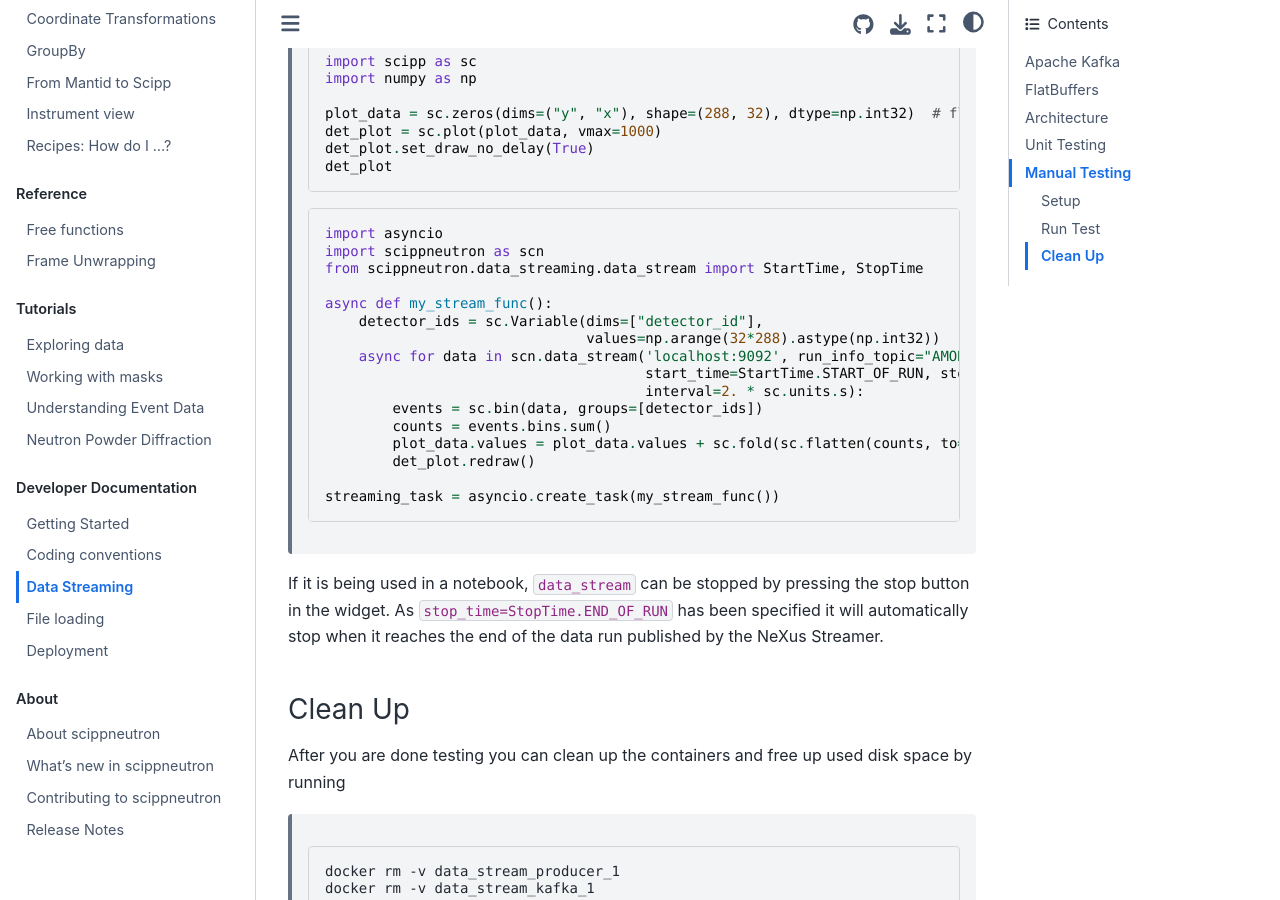
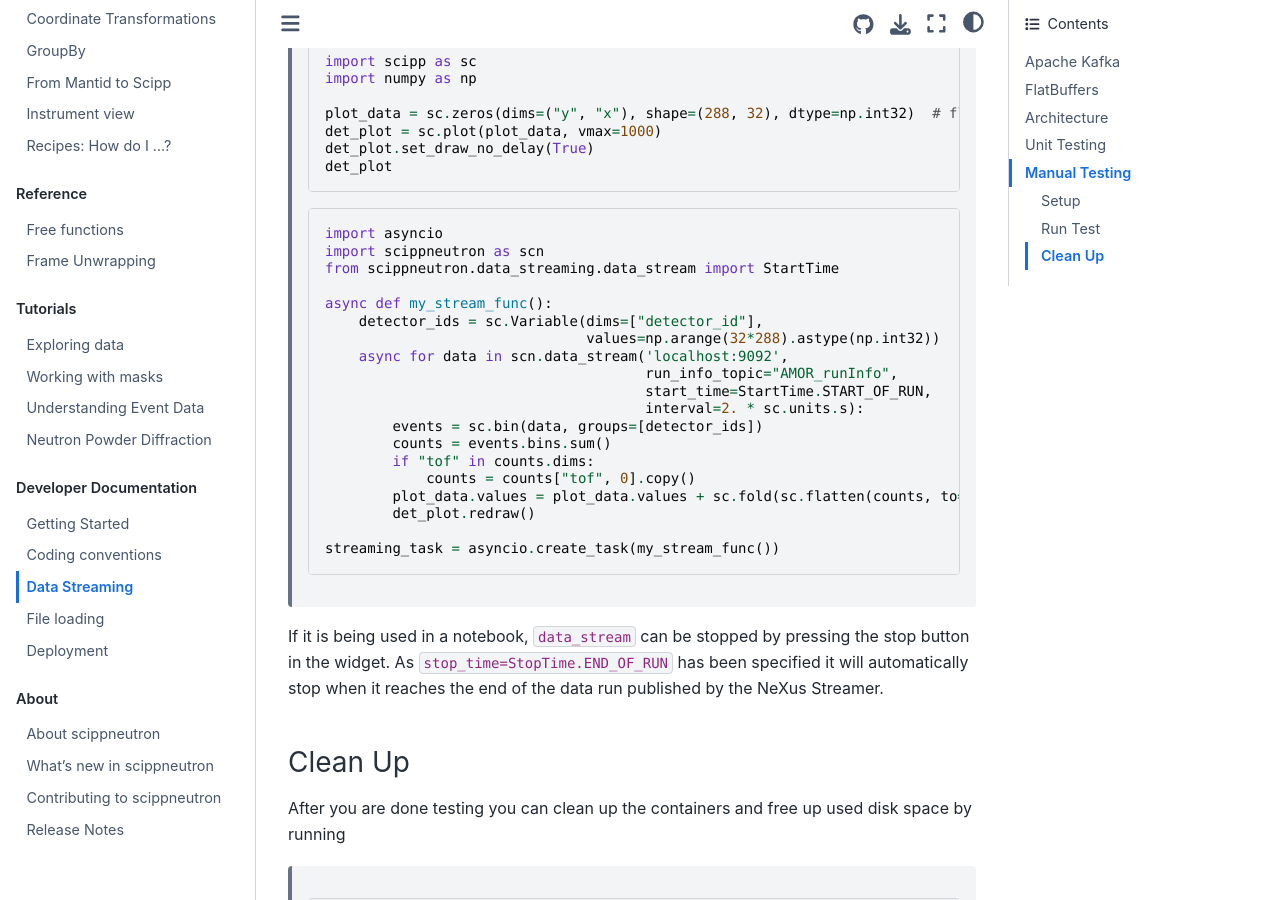
Before and after one commit to scipp/scippneutron, a Sphinx documentation site: the page built from docs/developer/data-stream.rst, in a window 1280 px wide and 900 px high, scrolled down 8251 px. Built offline with Sphinx 7.4.7 and the Sphinx Book theme 1.1.4, drawn with Linux system fonts in a browser that asks for light colours.

Commit message:
Fix data streaming resource leak

```diff
--- a/docs/developer/data-stream.rst
+++ b/docs/developer/data-stream.rst
@@ -290,17 +290,20 @@
 
         import asyncio
         import scippneutron as scn
-        from scippneutron.data_streaming.data_stream import StartTime, StopTime
+        from scippneutron.data_streaming.data_stream import StartTime
 
         async def my_stream_func():
             detector_ids = sc.Variable(dims=["detector_id"],
                                        values=np.arange(32*288).astype(np.int32))
-            async for data in scn.data_stream('localhost:9092', run_info_topic="AMOR_runInfo",
-                                              start_time=StartTime.START_OF_RUN, stop_time=StopTime.END_OF_RUN,
+            async for data in scn.data_stream('localhost:9092',
+                                              run_info_topic="AMOR_runInfo",
+                                              start_time=StartTime.START_OF_RUN,
                                               interval=2. * sc.units.s):
                 events = sc.bin(data, groups=[detector_ids])
                 counts = events.bins.sum()
-                plot_data.values = plot_data.values + sc.fold(sc.flatten(counts, to="counts"), dim='counts', sizes={'y': 288, 'x': 32}).values
+                if "tof" in counts.dims:
+                    counts = counts["tof", 0].copy()
+                plot_data.values = plot_data.values + sc.fold(sc.flatten(counts, to="detector_id"), dim='detector_id', sizes={'y': 288, 'x': 32}).values
                 det_plot.redraw()
 
         streaming_task = asyncio.create_task(my_stream_func())
```
Also changed, not shown: 1 other file.
